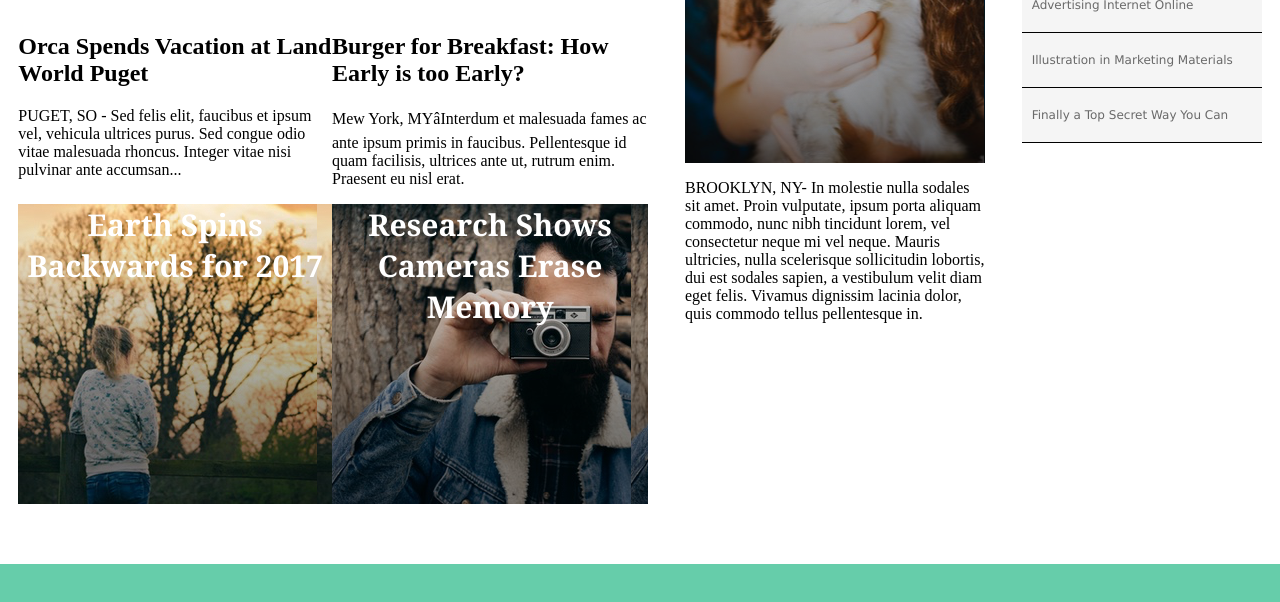
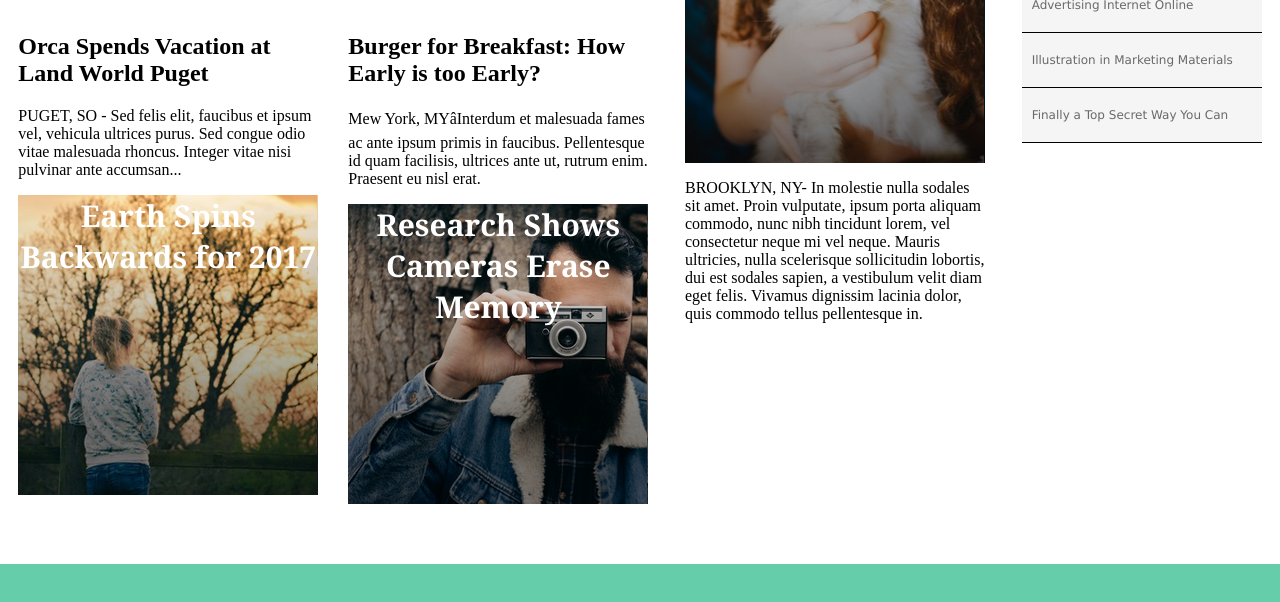
Before and after one commit to lriviere/my-times, a plain HTML site: page index.html in a window 1280 px wide. Shown: the part 592-1194 px from the top of the page. Drawn offline with Linux system fonts and the light colour scheme.

Commit message:
Add width to stories

```diff
--- a/resources/css/style.css
+++ b/resources/css/style.css
@@ -100,7 +100,8 @@ div {
 .article {
   display: flex;
   flex-direction: column;
-  justify-content: space-between;
+  width: 300px;
+
 }
 
 .img-article {
```
